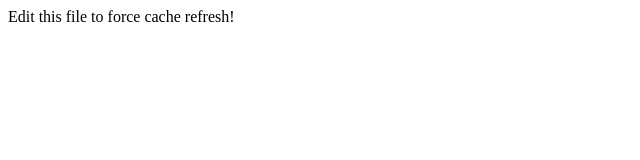
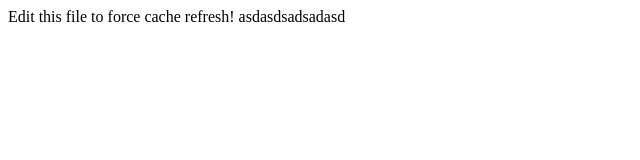
Before and after one commit to sergiucaraian/testProject, a plain HTML site: page index.html in a window 1280 px wide. Shown: the whole page, without its empty margins (0-640 px from the left). Drawn offline with Linux system fonts and the light colour scheme.

Commit message:
Update index.html

```diff
--- a/index.html
+++ b/index.html
@@ -2,5 +2,6 @@
 <head></head>
 <body>
 Edit this file to force cache refresh!
+asdasdsadsadasd
 </body>
 </html>
```
